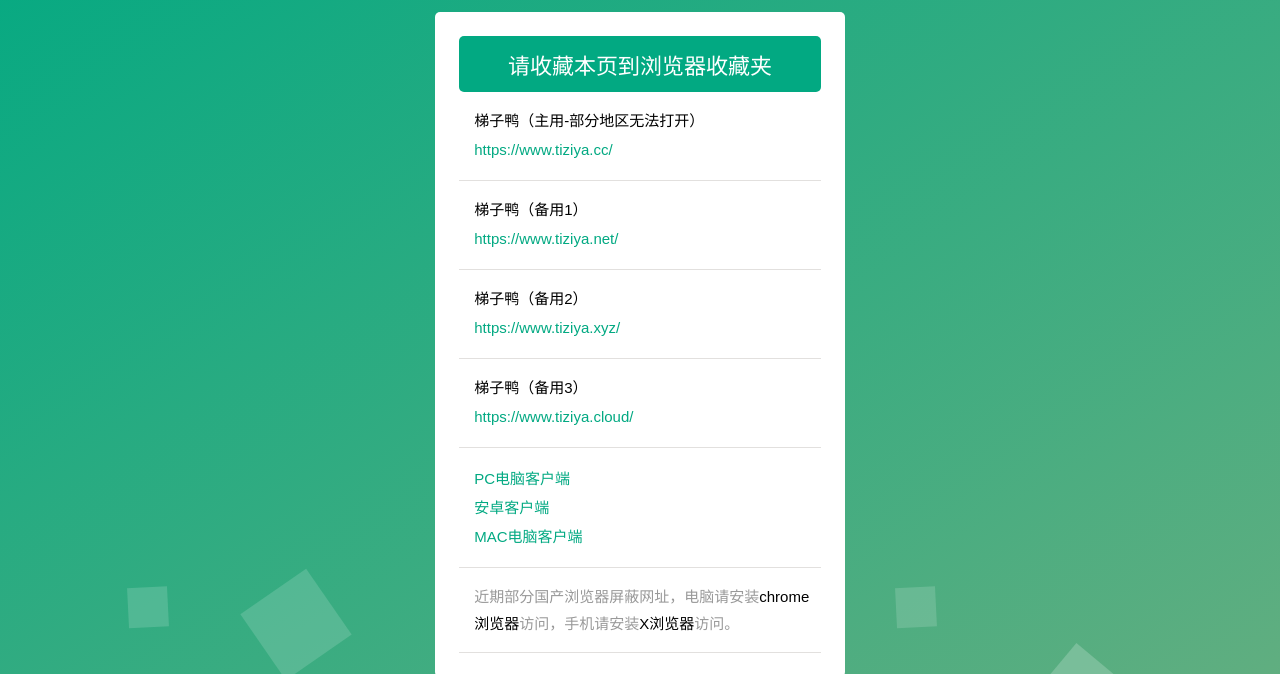
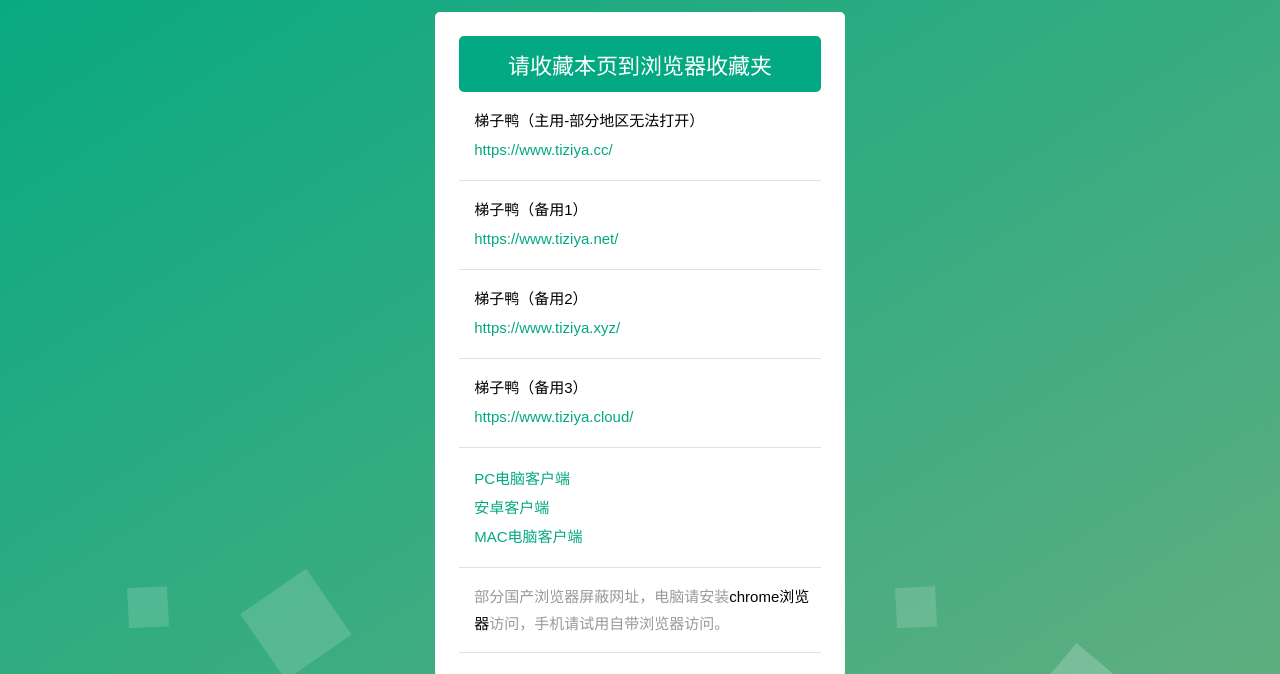
Before and after one commit to yayanb/yayanb.github.io, a plain HTML site: page index.html in a window 1280 px wide. Shown: the part 126-800 px from the top of the page. Drawn offline with Linux system fonts and the light colour scheme.

Commit message:
index.html

```diff
--- a/index.html
+++ b/index.html
@@ -46,7 +46,7 @@
 									<a href="https://154.208.9.158/app/tiziya_Mac.dmg" target="_blank"><i>MAC电脑客户端</i></a>
 								</li>
 								<li>
-                                <span>近期部分国产浏览器屏蔽网址，电脑请安装<a href="https://www.google.cn/chrome/" target="_blank">chrome浏览器</a>访问，手机请安装<a href="#" target="_blank">X浏览器</a>访问。<span>
+                                <span>部分国产浏览器屏蔽网址，电脑请安装<a href="https://www.google.cn/chrome/" target="_blank">chrome浏览器</a>访问，手机请试用自带浏览器访问。<span>
 							</span></span></li></ul>
 
 
```
